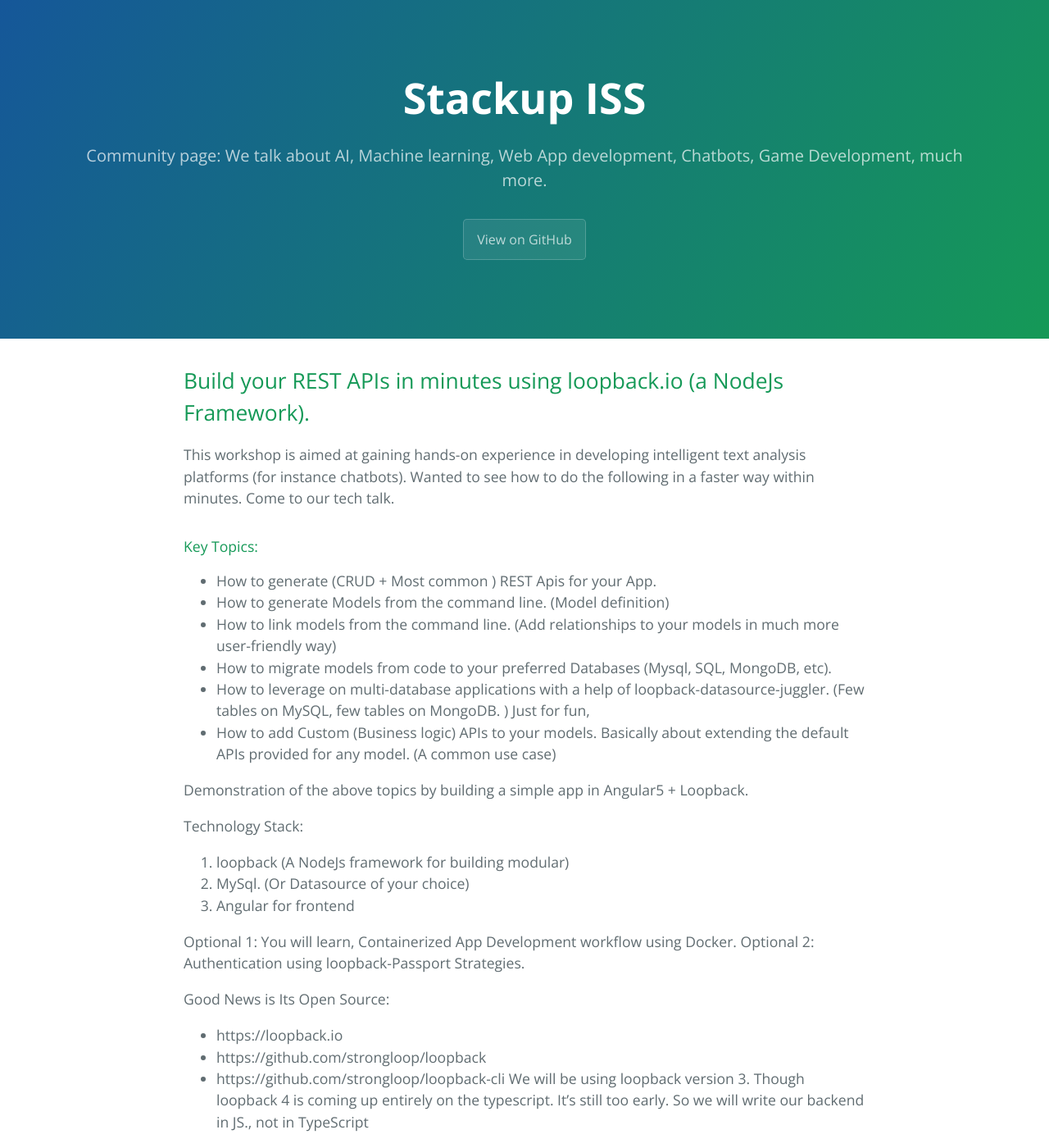
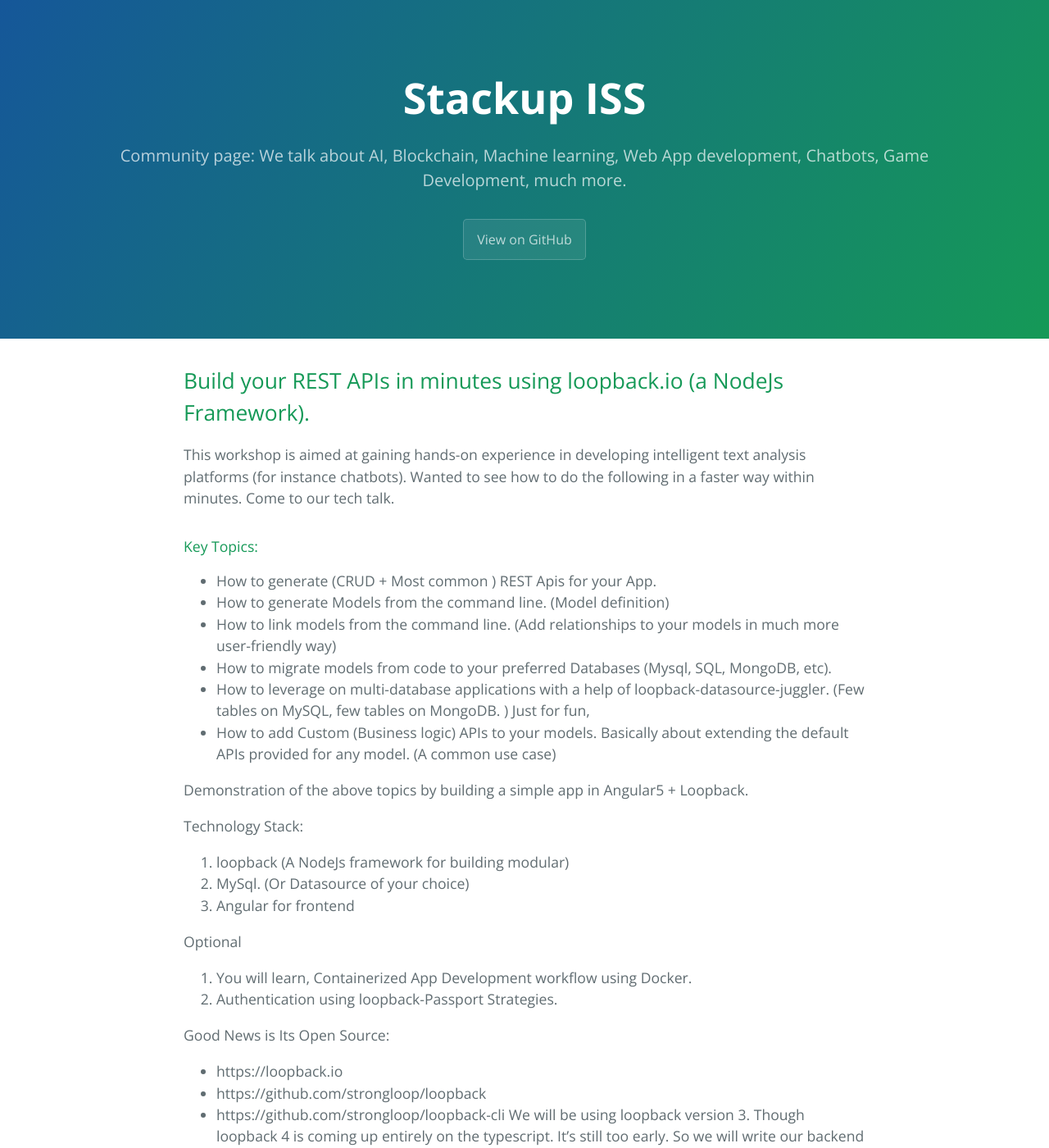
Before and after one commit to stackupiss/pages, a Jekyll site: the page built from talk01.md, in a window 1280 px wide and 1400 px high. Shown: the whole window at 82% size. Built offline with Jekyll 4.4.1, drawn with Linux system fonts in a browser that asks for light colours; our own code applies the rules of GitHub Pages for plain Markdown files.

Commit message:
talk-01 finalized

```diff
--- a/_config.yml
+++ b/_config.yml
@@ -1,5 +1,5 @@
 title: Stackup ISS
 description: >
-  Community page: We talk about AI, Machine learning, Web App development, Chatbots, Game Development, much more.
+  Community page: We talk about AI, Blockchain, Machine learning, Web App development, Chatbots, Game Development, much more.
 show_downloads: false
 theme: jekyll-theme-cayman
--- a/talk01.md
+++ b/talk01.md
@@ -18,8 +18,9 @@ Technology Stack:
 2. MySql. (Or Datasource of your choice)
 3. Angular for frontend
 
-Optional 1: You will learn, Containerized App Development workflow using Docker.
-Optional 2: Authentication using loopback-Passport Strategies.
+Optional
+1. You will learn, Containerized App Development workflow using Docker.
+2. Authentication using loopback-Passport Strategies.
 
 Good News is Its Open Source:
 - https://loopback.io
```
Also changed, not shown: other parts of talk01.md (+2 -0 lines).
